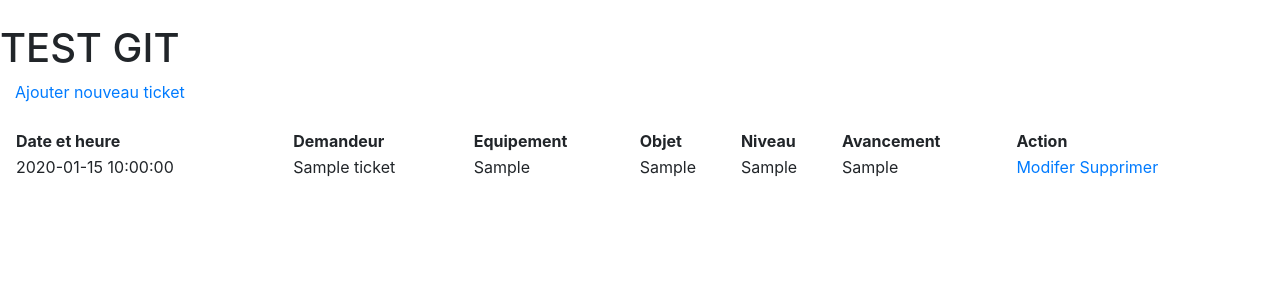
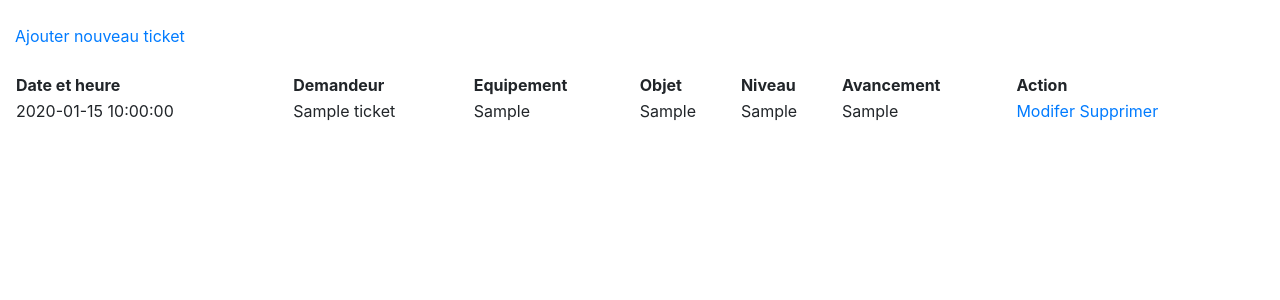
Before and after one commit to Jerem-14/gsb-application, a CodeIgniter 4 app: template app/Views/ticket_view.php in a window 1280 px wide. Shown: the part 56-356 px from the top of the page. Run offline with PHP 8.4 and a stand-in for CodeIgniter, Linux system fonts and the light colour scheme; the template is opened without the code that fills it: most values are stand-ins (such as "Sample title", 1, 10 or a date in 2020); some libraries are stand-ins or nearby versions.

Commit message:
commit 20/02 J

```diff
--- a/app/Views/ticket_view.php
+++ b/app/Views/ticket_view.php
@@ -23,8 +23,6 @@
     </div>
   </div>
 </nav><br>
-
-<h1>TEST  GIT</h1>
 
 
 <div class="col-md-12">
```
